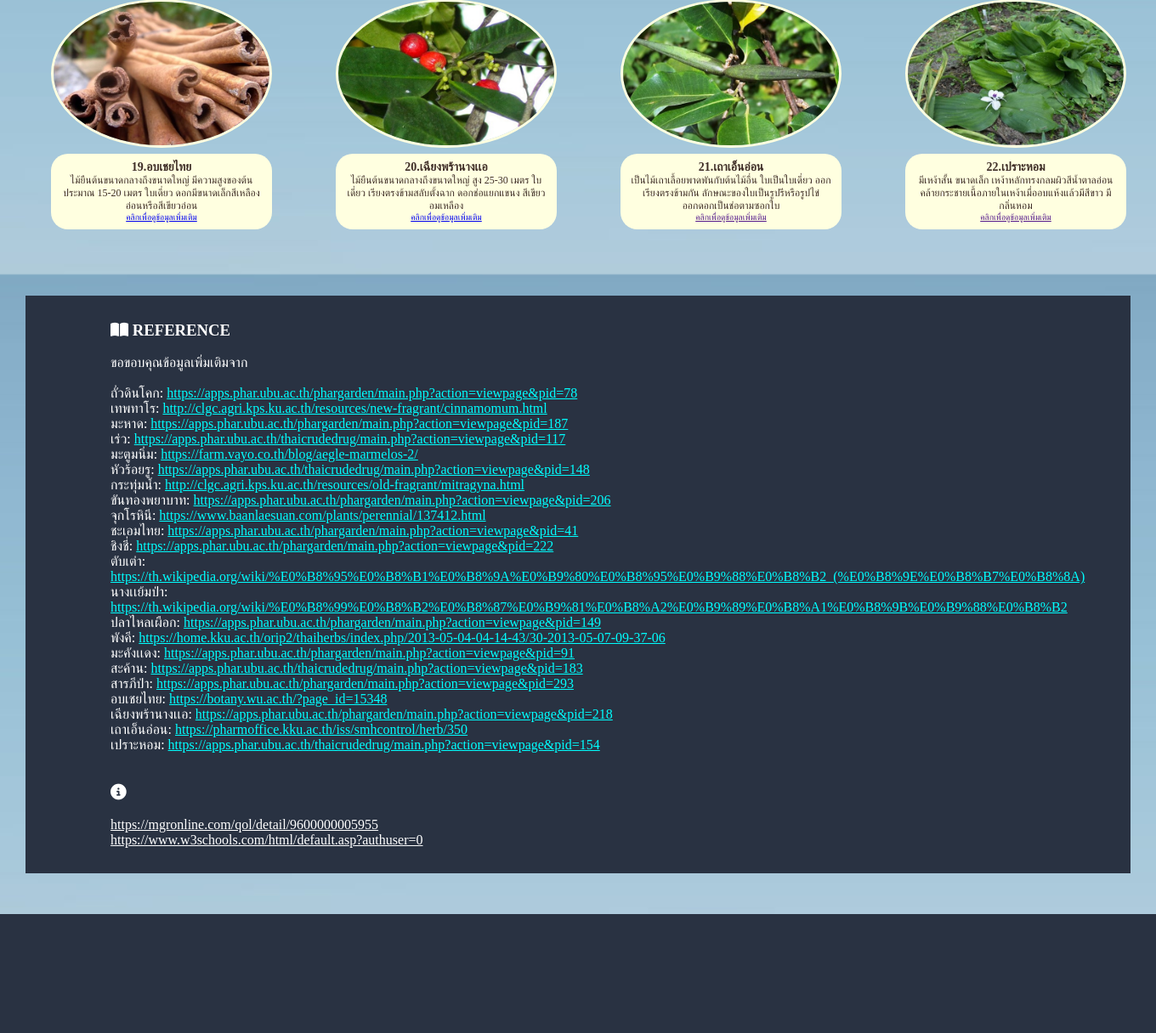
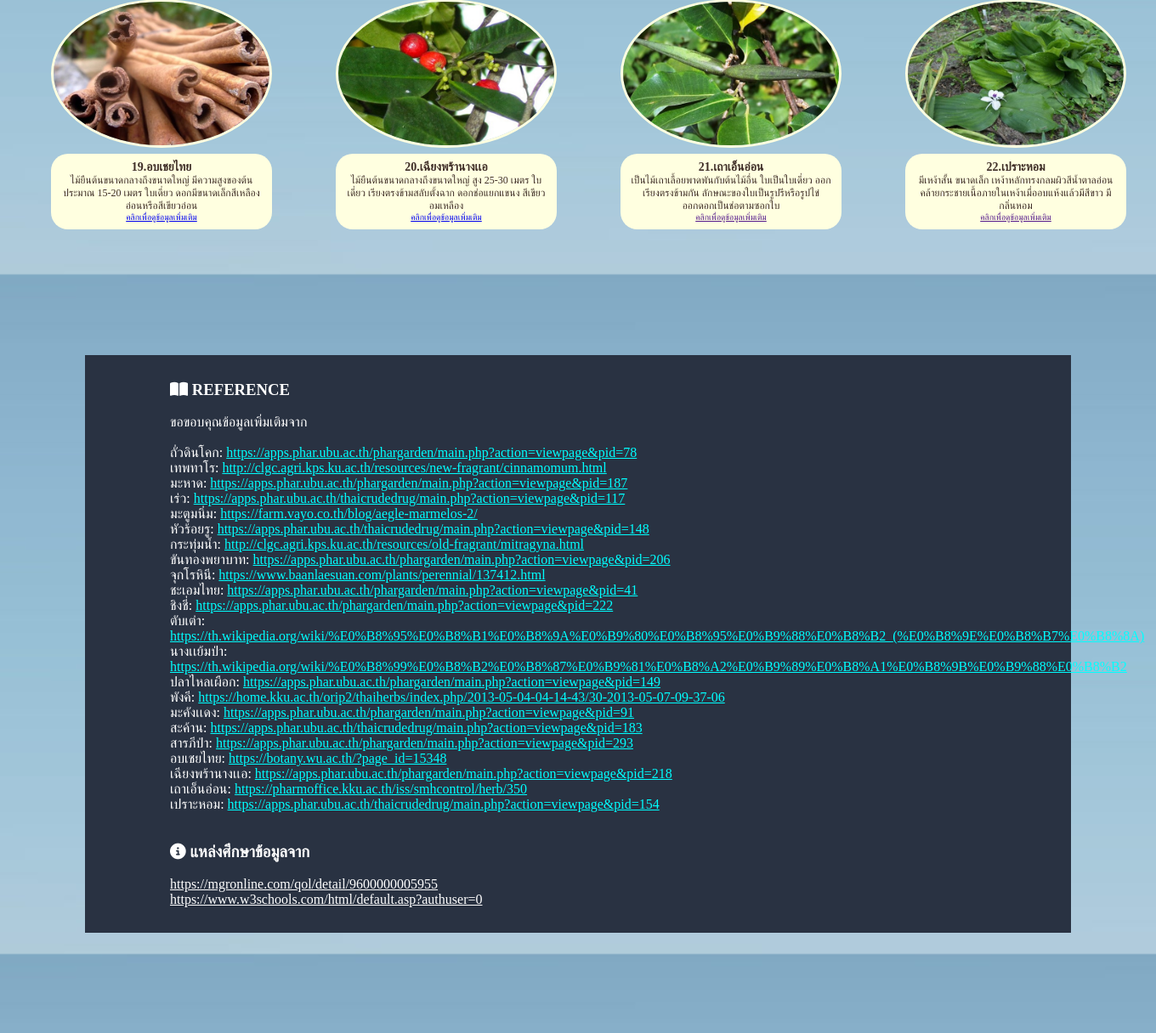
Before and after one commit to PichchakornK/040613411, a PHP site: page /HW0.html in a window 1360 px wide. Shown: the part 2077-3293 px from the top of the page at 85% size. Before the commit the page ends 3153 px from the top, so only its background shows below. Run offline with PHP 8.4, Linux system fonts and the light colour scheme; some libraries are stand-ins or nearby versions.

Commit message:
final HW0

```diff
--- a/HW0/HW0.html
+++ b/HW0/HW0.html
@@ -348,7 +348,7 @@
         เฉียงพร้านางเเอ: <a style="color: aqua;" class="referrence" href="https://apps.phar.ubu.ac.th/phargarden/main.php?action=viewpage&pid=218">https://apps.phar.ubu.ac.th/phargarden/main.php?action=viewpage&pid=218</a><br>
         เถาเอ็นอ่อน: <a style="color: aqua;" class="referrence" href="https://pharmoffice.kku.ac.th/iss/smhcontrol/herb/350">https://pharmoffice.kku.ac.th/iss/smhcontrol/herb/350</a><br>
         เปราะหอม: <a style="color: aqua;" class="referrence" href="https://apps.phar.ubu.ac.th/thaicrudedrug/main.php?action=viewpage&pid=154">https://apps.phar.ubu.ac.th/thaicrudedrug/main.php?action=viewpage&pid=154</a><br><br><br>
-        <h3><i class="fa-solid fa-circle-info"></i></h3><br>
+        <h3><i class="fa-solid fa-circle-info"></i> แหล่งศึกษาข้อมูลจาก</h3><br>
           <a style="color: white;" href="https://mgronline.com/qol/detail/9600000005955">https://mgronline.com/qol/detail/9600000005955</a><br>
           <a style="color: white;" href="https://www.w3schools.com/html/default.asp?authuser=0">https://www.w3schools.com/html/default.asp?authuser=0</a>
       </div>
--- a/HW0/style.css
+++ b/HW0/style.css
@@ -145,7 +145,7 @@
   div.re{
     color:white;
     background-color: #293242;
-    margin: 30px;
+    margin: 100px;
     padding: 30px;
     padding-left: 100px;
   }
```
